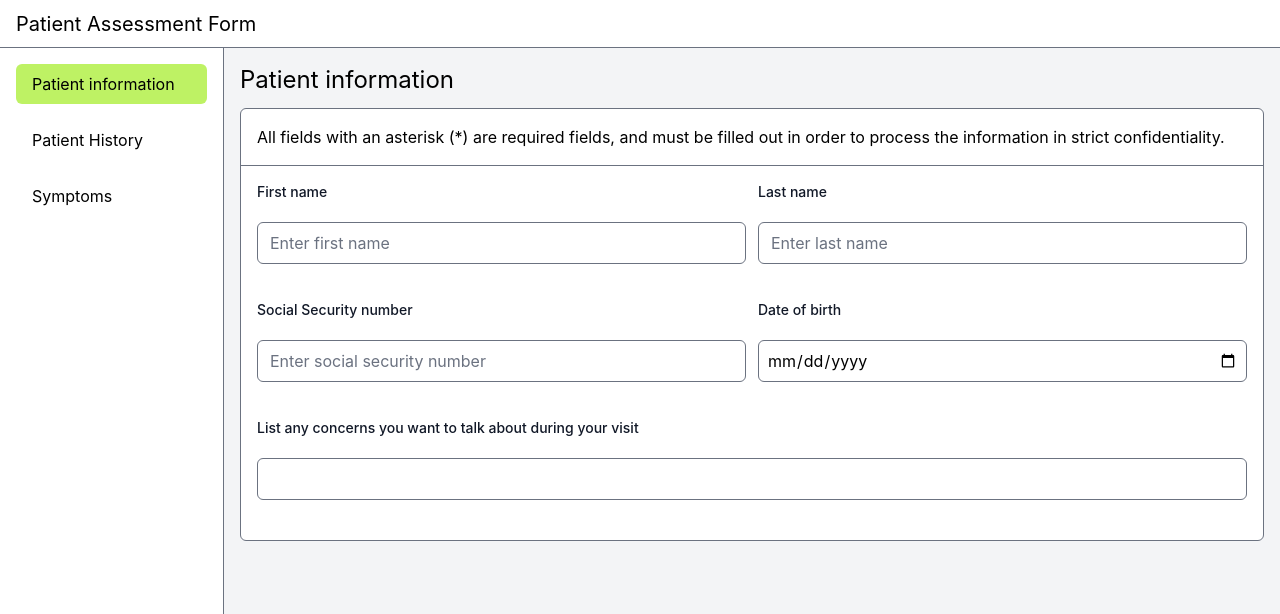
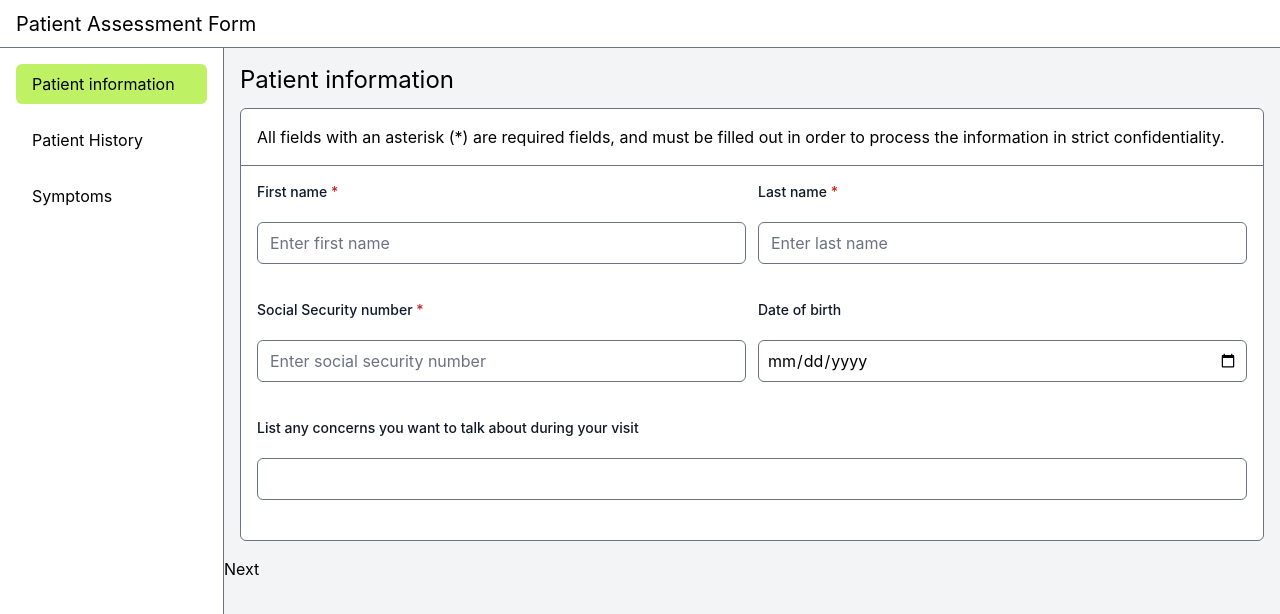
Before and after one commit to rroy11705/form-viewer, a React (Create React App) app: page / in a window 1280 px wide. Shown: the top 614 px of the page. Built offline with nearby package versions, Linux system fonts and the light colour scheme.

Commit message:
validation

```diff
--- a/src/components/common/FormContent/index.js
+++ b/src/components/common/FormContent/index.js
@@ -32,6 +32,12 @@ const FormContent = ({ model, page, methods, onPageChange }) => {
             ))}
           </div>
         </div>
+        {page > 0 ? <button onClick={() => onPageChange(page - 1)}>Previous</button> : null}
+        {model?.pages.length - 1 === page ? (
+          <button type="submit">Submit</button>
+        ) : (
+          <button type="submit">Next</button>
+        )}
       </form>
     </FormProvider>
   );
--- a/src/components/common/FormViewer/index.js
+++ b/src/components/common/FormViewer/index.js
@@ -22,8 +22,10 @@ const FormViewer = ({ model = null }) => {
     resolver: yupResolver(validationSchema),
   });
 
-  console.log('pageDetails', pageDetails);
-  console.log('validationSchema', validationSchema);
+  // console.log('pageDetails', pageDetails);
+  // console.log('validationSchema', validationSchema);
+
+  console.log('watch', methods.watch());
 
   if (model)
     return (
--- a/src/components/forms/InputField/index.jsx
+++ b/src/components/forms/InputField/index.jsx
@@ -60,6 +60,7 @@ const TextField = (
           label={label}
           name={name}
           value={value}
+          required={required}
           placeholder={placeholder}
           disabled={disabled}
           startIcon={startIcon}
--- a/src/const/PATIENT_ASSESSMENT_FORM.json
+++ b/src/const/PATIENT_ASSESSMENT_FORM.json
@@ -29,7 +29,7 @@
               "span": "6/12"
             },
             {
-              "type": "text",
+              "type": "number",
               "name": "ssn",
               "title": "Social Security number",
               "requiredErrorText": "You SSN must be a 9-digit number.",
--- a/src/helper/index.js
+++ b/src/helper/index.js
@@ -54,11 +54,13 @@ export const renderElement = element => {
     case 'panel':
       return <Panel element={element} />;
     case 'text':
+    case 'number':
       return (
         <InputField
           id={element.name}
-          type="text"
+          type={element.type}
           required={element.isRequired}
+          maxLength={element.maxLength}
           placeholder={element.placeholder}
           name={element.name}
           label={element.title}
@@ -148,18 +150,22 @@ export const buildValidationSchema = data => {
           break;
         }
         case 'text':
+        case 'number':
+        case 'checkbox':
+        case 'boolean':
         case 'date':
         case 'radiogroup':
+        case 'file':
           schema[element.name] = yup.string();
           break;
         default:
           break;
       }
-      // if (element.isRequired) {
-      //   schema[element.name] = schema[element.name].required(
-      //     `${element.title ?? element.name} is required.`,
-      //   );
-      // }
+      if (element.isRequired) {
+        schema[element.name] = schema[element.name].required(
+          `${element.title ?? element.name} is required.`,
+        );
+      }
       if (element.validators) {
         element.validators.forEach(validator => {
           if (validator.type === 'regex') {
@@ -174,5 +180,7 @@ export const buildValidationSchema = data => {
 
   createSchema(data?.elements);
 
+  console.log('schema', schema);
+
   return yup.object().shape(schema);
 };
```
